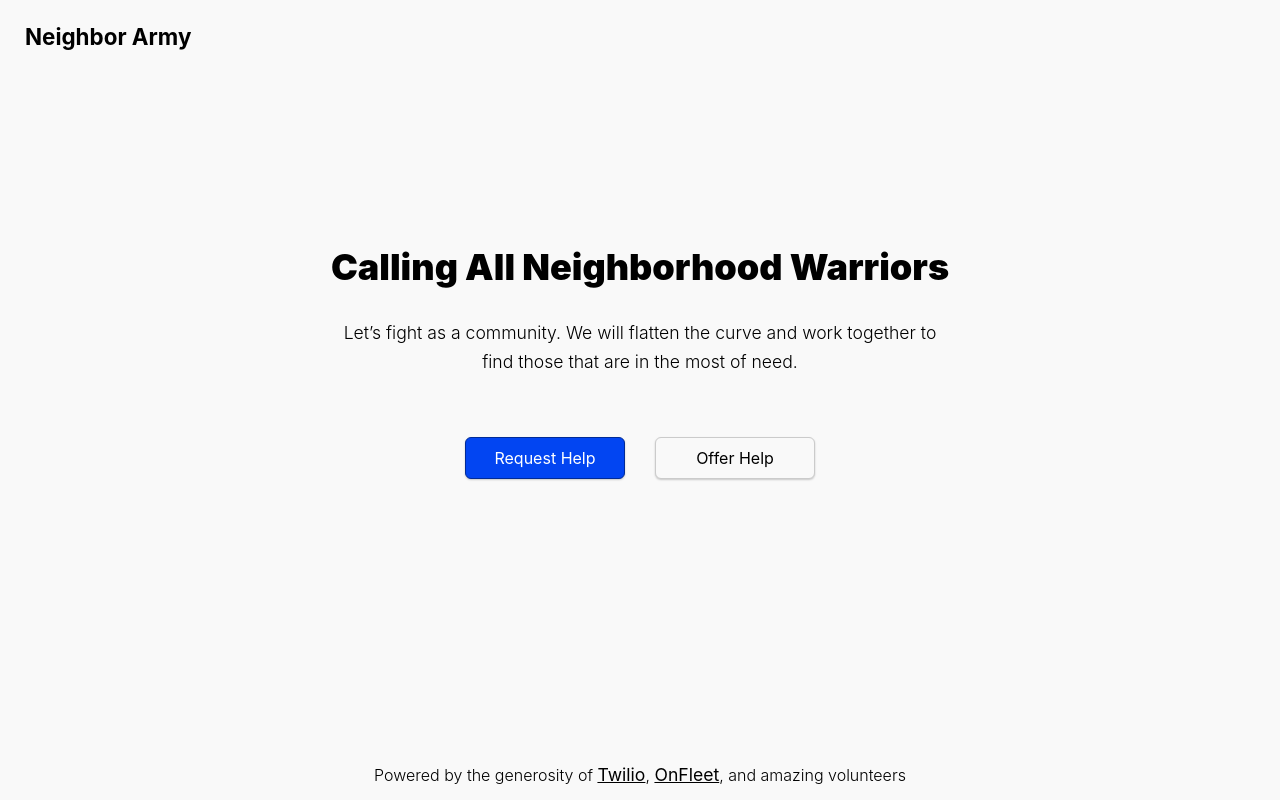
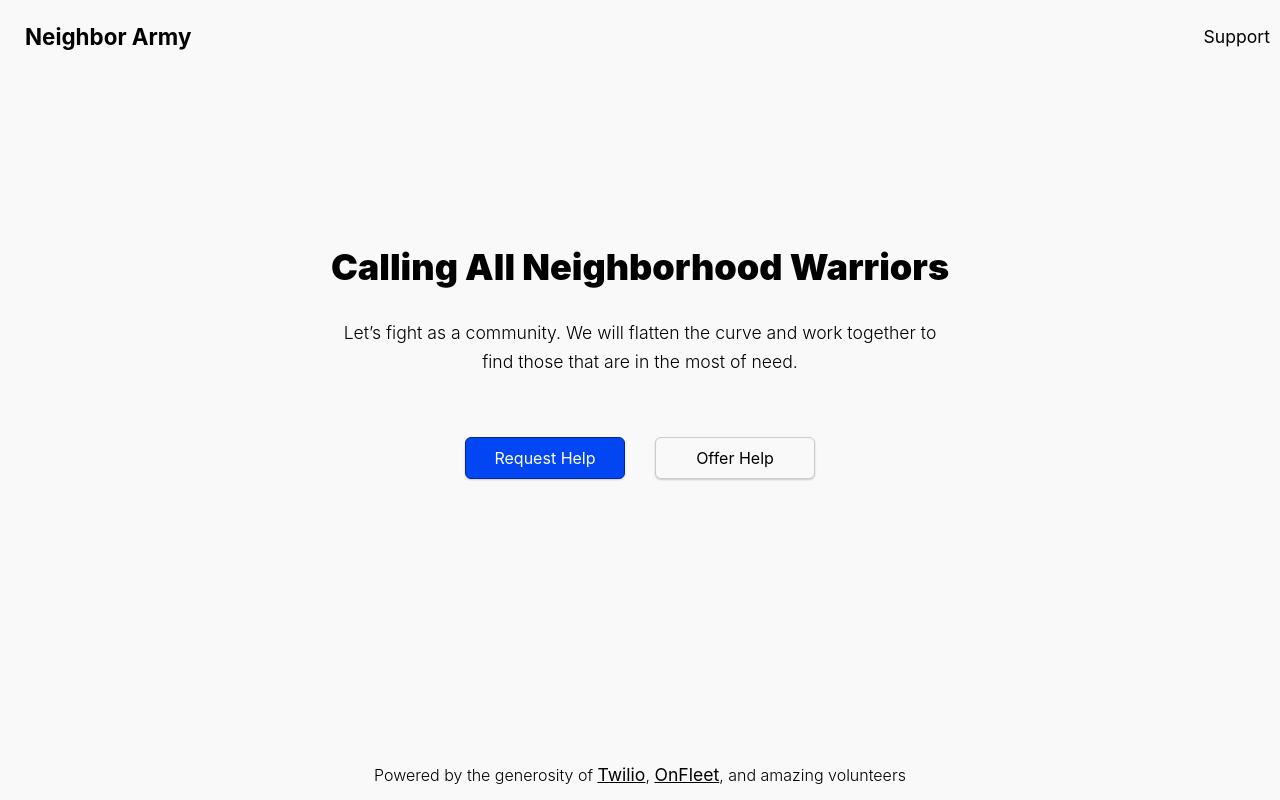
Before and after one commit to Neighbor-Army/help-with-covid, a Next.js app: page / in a window 1280 px wide. Built offline with nearby package versions, Linux system fonts and the light colour scheme; no server answers; a web font is replaced by a local one.

Commit message:
Add support link
Signed-off-by: Miikis <Miikis@users.noreply.github.com>

```diff
--- a/components/layout/Nav.js
+++ b/components/layout/Nav.js
@@ -13,6 +13,9 @@ const Nav = () => {
                 </Link>
             </div>
             <div className="right-nav">
+                <a href="mailto:support@neighborsupport.zendesk.com?subject=Neighbor Army Support - ">
+                    Support
+                </a>
                 {/* <a href={routes.LOG_IN}>
                     <button onClick={() => setAuthTab("login")}>Log In</button>
                 </a>
```
